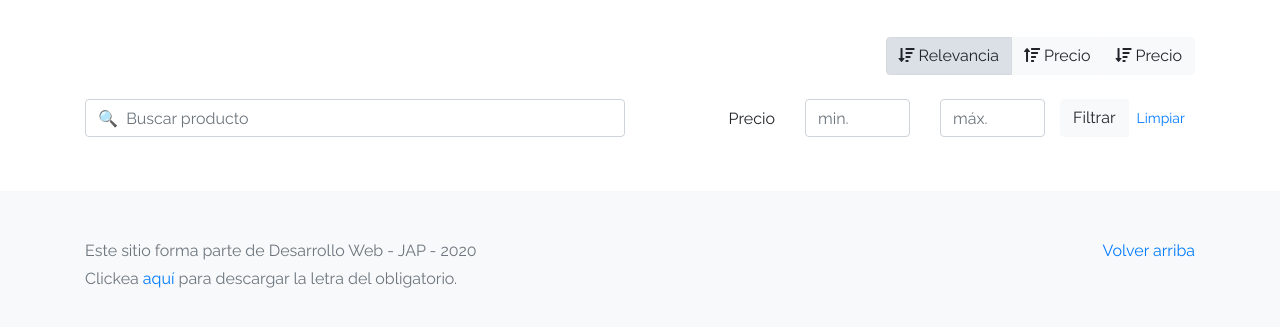
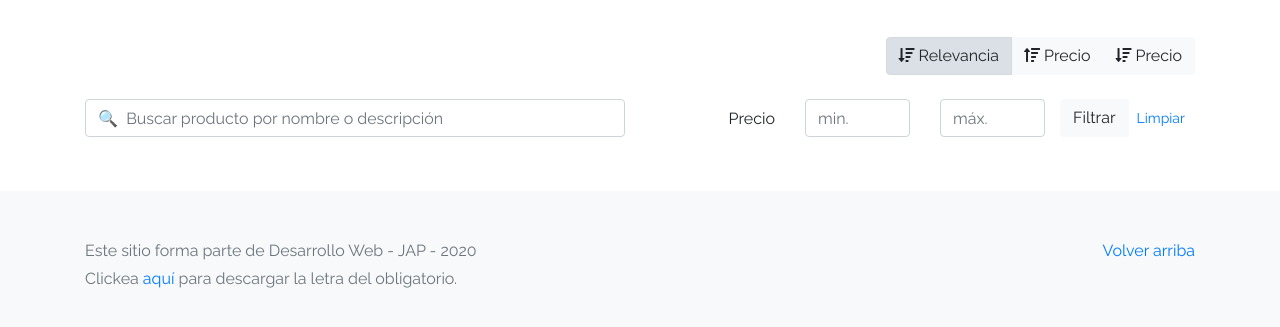
Before and after one commit to martinc-5/eCommerceJAP2020_repo, a plain HTML site: page products.html in a window 1280 px wide. Shown: the part 155-482 px from the top of the page. Drawn offline with Linux system fonts and the light colour scheme; no server answers.

Commit message:
estilo barra busqueda

```diff
--- a/products.html
+++ b/products.html
@@ -88,7 +88,7 @@
         </div>
         <div class="row">
           <div class="col-md-6">
-            <input class="form-control" type="text" id="formulario" placeholder="&#x1F50D  Buscar producto">
+            <input class="form-control" type="text" id="formulario" placeholder="&#x1F50D  Buscar producto por nombre o descripción">
           </div>
           <div class="col-md-6 col-sm-12 mb-1 container justify-content-end">
             <div class="row container p-0 m-0">
```
